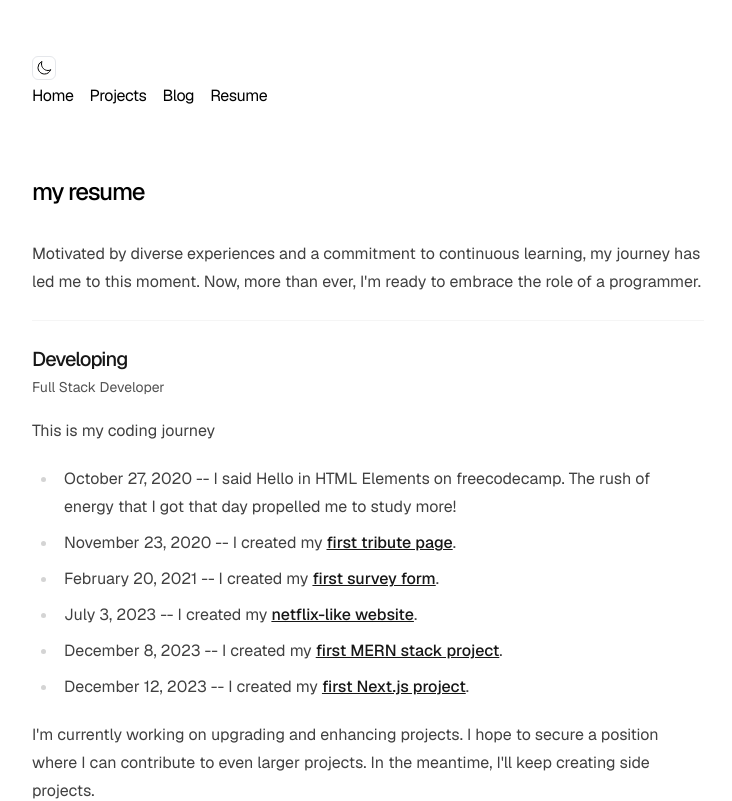
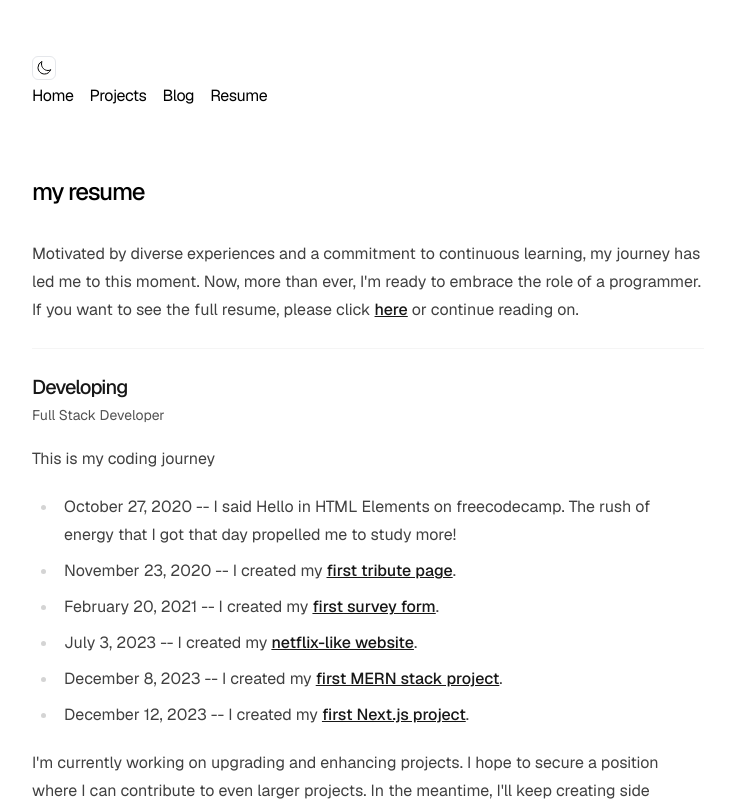
Before and after one commit to FabPark/fabian, a Next.js app: page /resume in a window 1280 px wide. Shown: the top 801 px of the page, without its empty margins (272-1004 px from the left). Built offline with nearby package versions, Linux system fonts and the light colour scheme.

Commit message:
resume click

```diff
--- a/app/components/mdx-components.tsx
+++ b/app/components/mdx-components.tsx
@@ -10,6 +10,13 @@ const components = {
 
 interface MdxProps {
   code: string
+}
+
+
+export function Mdx({ code }: MdxProps) {
+  const Component = useMDXComponent(code)
+
+  return <Component component={components} />
 }
 
 // interface CodeProps {
@@ -34,11 +41,6 @@ interface MdxProps {
 //   code: Code,
 // }
 
-export function Mdx({ code }: MdxProps) {
-  const Component = useMDXComponent(code)
-
-  return <Component component={components} />
-}
 
 // //test
 // const defaultComponents = {
--- a/app/resume/page.tsx
+++ b/app/resume/page.tsx
@@ -16,6 +16,8 @@ export default function work() {
         Motivated by diverse experiences and a commitment to continuous learning,
          my journey has led me to this moment. Now, more than ever,
          I'm ready to embrace the role of a programmer.
+         If you want to see the full resume, please click <a download href="public/files/resume.pdf">
+        here</a> or continue reading on.
         </p>
         <hr className="my-6 border-neutral-100 dark:border-neutral-800" />
         <h2 className="font-medium text-xl mb-1 tracking-tighter">Developing</h2>
```
Also changed, not shown: 1 other file (tests, documents, lock files or other folders).
